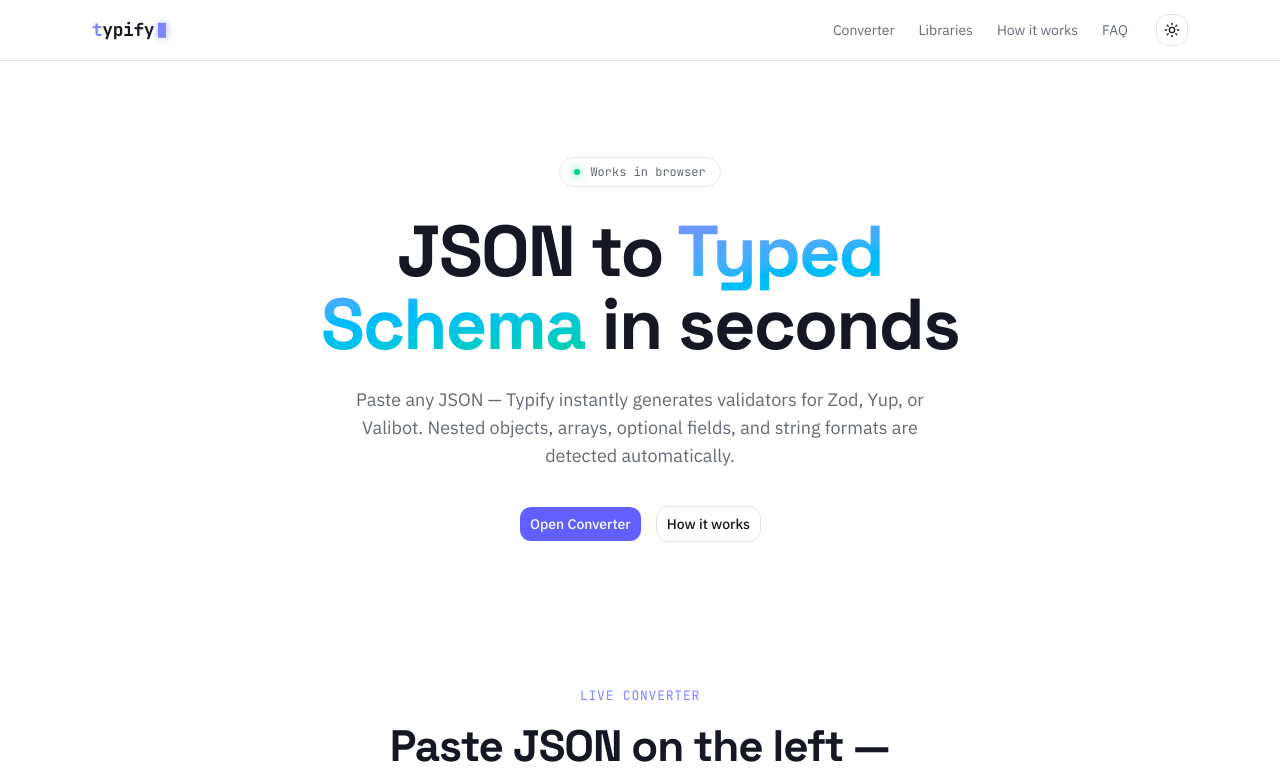
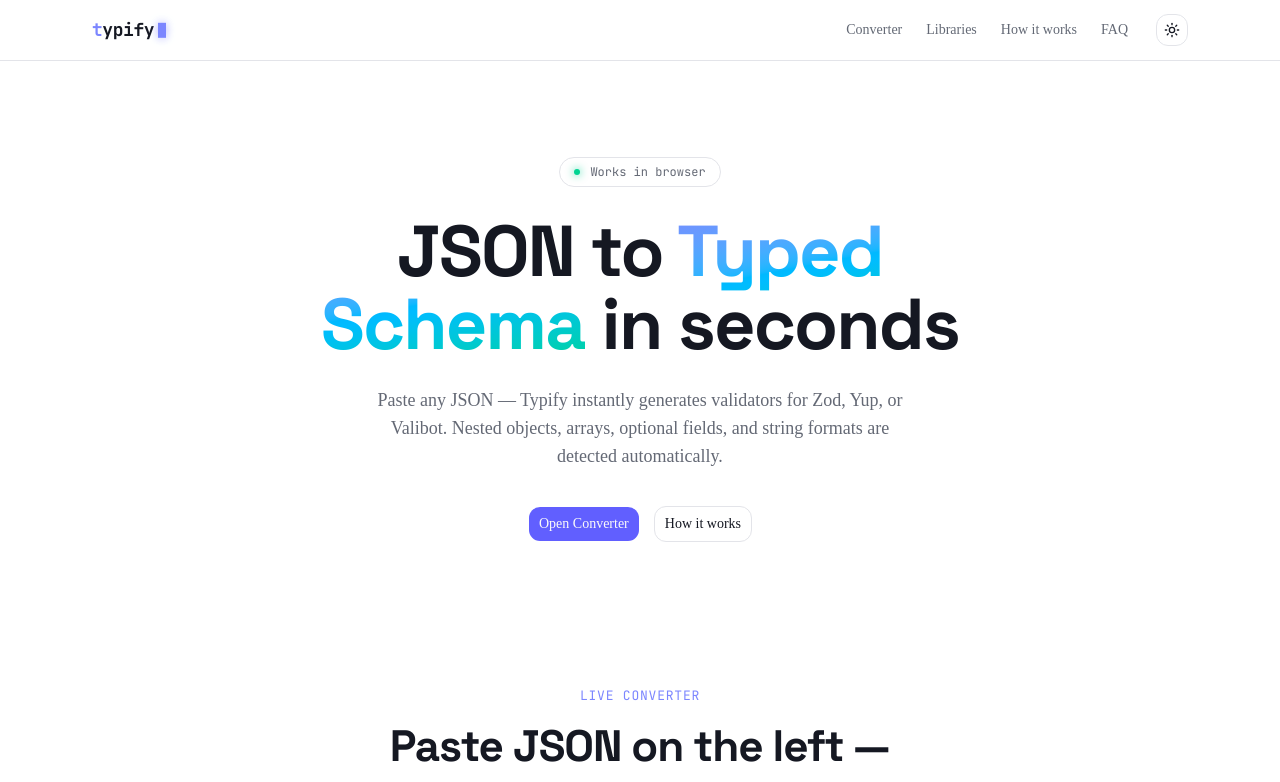
Before and after one commit to raiselfg/typify, a Next.js app: page / in a window 1280 px wide. Shown: the top 782 px of the page. Built offline with nearby package versions, Linux system fonts and the light colour scheme.

Commit message:
font remove

```diff
--- a/app/layout.tsx
+++ b/app/layout.tsx
@@ -1,22 +1,17 @@
-import { Space_Grotesk, IBM_Plex_Sans, JetBrains_Mono } from "next/font/google";
+import { Space_Grotesk, JetBrains_Mono } from "next/font/google";
 
 import { ThemeProvider } from "@/shared/components/theme-provider";
 import { cn } from "@/shared/lib/utils";
 import { Metadata } from "next";
 import { SpeedInsights } from "@vercel/speed-insights/next";
 import "./globals.css";
-import dynamic from "next/dynamic";
 
 const display = Space_Grotesk({
   subsets: ["latin"],
   weight: ["500", "600", "700"],
   variable: "--font-display",
 });
-const sans = IBM_Plex_Sans({
-  subsets: ["latin", "cyrillic"],
-  weight: ["400", "500", "600"],
-  variable: "--font-sans",
-});
+
 const mono = JetBrains_Mono({
   subsets: ["latin"],
   weight: ["400", "500", "600", "700"],
@@ -38,13 +33,7 @@ export default function RootLayout({
     <html
       lang="en"
       suppressHydrationWarning
-      className={cn(
-        "antialiased",
-        display.variable,
-        "font-sans",
-        sans.variable,
-        mono.variable
-      )}
+      className={cn("antialiased", display.variable, mono.variable)}
     >
       <body>
         <ThemeProvider
```
